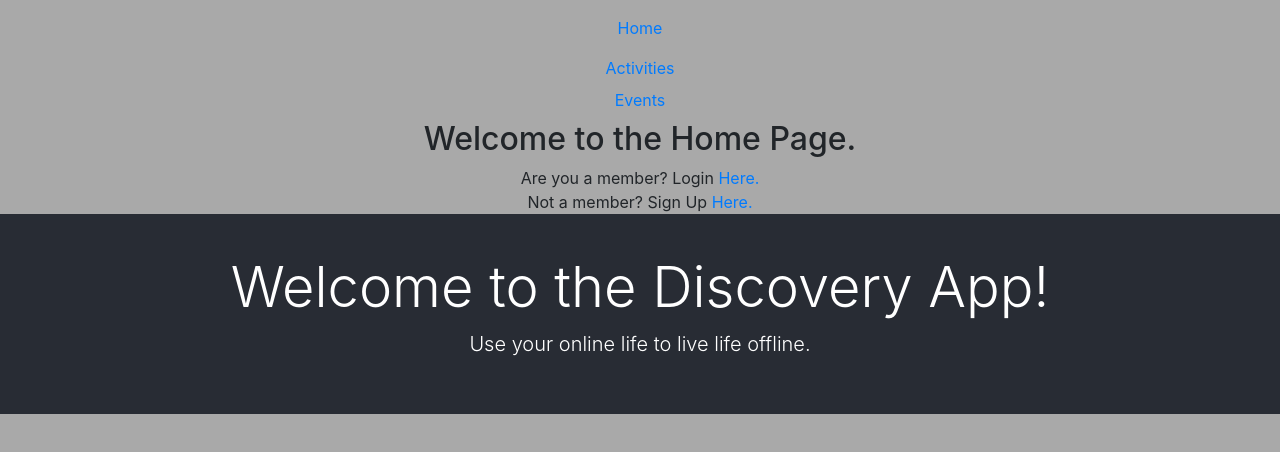
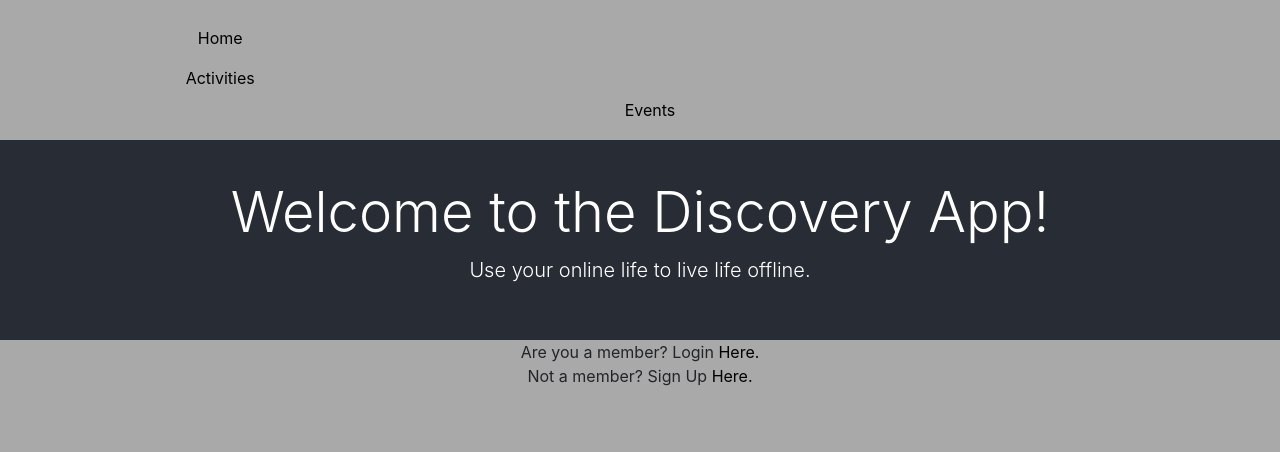
Before and after one commit to dgill45/discovery_app_fe, a React (Create React App) app: page / in a window 1280 px wide. Shown: the top 452 px of the page. Built offline with nearby package versions, Linux system fonts and the light colour scheme.

Commit message:
working out bugs

```diff
--- a/src/App.css
+++ b/src/App.css
@@ -39,8 +39,8 @@ body {
   text-align: center;
   border: grey solid 1px;
   padding: 1rem;
-  width: 8em;
-  height: 12rem;
+  width: 10rem;
+  height: 20rem;
   display: inline-grid;
   margin: 1rem 2rem;
   box-shadow: 3px 4px #e04b52;
@@ -49,7 +49,7 @@ body {
 .card-container {
 
   width: 50em;
-  height: 18em;
+  height: 18rem;
   padding: 20px;
   justify-content: center;
   flex-direction: row;
@@ -59,12 +59,14 @@ body {
 .card-text{
   color: white;
 }
+
 a {
   margin:0%;
-  max-height: 20px;
+  max-height: 10px;
+  color: black;
 }
 .clicked {
-  height: 20px;
+  height: 30px;
 }
 
 .panel-container{
@@ -77,19 +79,25 @@ a {
   color: black;
 }
 
-.navbar {
-max-width: 90em;
+nav.navbar {
+  width: 100%;
 }
 
 .navbar-container{
-  max-width: 1200;
+  width: 100%;
   display: flex;
-  flex-direction: row;
   justify-content: center;
-  padding: 0;
-  margin: auto;
+  padding: 10px;
+  margin: auto 10px;
 }
 
 .nav-link-container{
   flex-direction: row;
+  width: 100%
 }
+
+.nav-link {
+  width: 30%;
+  flex-direction: row;
+  margin: 0;
+}
--- a/src/App.js
+++ b/src/App.js
@@ -37,10 +37,7 @@ function App() {
               </Route>
               </Switch>
         </Router>
-        <header className="App-header">
-        <h1 className="display-4">Welcome to the Discovery App!</h1>
-        <p className="lead">Use your online life to live life offline.</p>
-      </header>
+
     </div>
   );
 }
--- a/src/components/ActivitiesContainer.js
+++ b/src/components/ActivitiesContainer.js
@@ -24,6 +24,7 @@ function ActivitiesContainer(){
        return activities.map((activity) => (
         <ActivityCard key={activity.id}
           activity = {activity}
+          name = {activity.activity_name}
           deleteActivity={deleteActivity}
           updateActivity={updateActivity}
           />
@@ -80,6 +81,7 @@ function ActivitiesContainer(){
 
     return(
         <div className = 'activities-board-container'>
+          <h3>All Activities</h3>
             <div className = 'activities-card-container'>
                     { activities && populateActivities()}
                 </div>
--- a/src/components/ActivityCard.js
+++ b/src/components/ActivityCard.js
@@ -55,11 +55,11 @@ function ActivityCard({activity, deleteActivity, updateActivity, initialDelay}){
 
           <form onSubmit={handleUpdate}>
             <input name="name" value={newActivity.activity_name} onChange={handleChange} />
-            <button type="submit">Update Gym</button>
+            <button type="submit">Update Activity</button>
           </form>
         </>
       )}
-                 <button onClick={toggleEdit}>Edit</button>
+                 <button className = "clicked" onClick={toggleEdit}>Edit</button>
             </div>
 
     )
--- a/src/components/ActivityDetails.js
+++ b/src/components/ActivityDetails.js
@@ -10,7 +10,7 @@ function ActivityDetails(){
 
     // Show a particular activity
     useEffect(() =>{
-        fetch(BASE_URL + '/activities/' + id)
+        fetch(BASE_URL + 'activities/' + id)
         .then((res) => res.json())
         .then(activity => setActivity(activity))
 
@@ -25,9 +25,10 @@ function ActivityDetails(){
         <div className = 'panel-container'>
             {activity && (
             <>
+            <h3>Activity Name: {activity.activity_name}</h3>
                 <div className = "panel">
                     <div className = "panel-body">
-                            <h3>{activity}</h3>
+                            <h3>Add an Event</h3>
                     </div>
 
                 </div>
--- a/src/components/ActivityForm.js
+++ b/src/components/ActivityForm.js
@@ -1,6 +1,6 @@
 import React, {useState} from 'react'
 
-function EventForm({activities, createActivity}){
+function ActivityForm({ createActivity}){
 
     const [newActivity, setNewActivity] = useState({
         activity_name:  "",
@@ -40,4 +40,4 @@ function EventForm({activities, createActivity}){
     )
 }
 
-export default EventForm;
+export default ActivityForm;
--- a/src/components/Home.js
+++ b/src/components/Home.js
@@ -11,9 +11,10 @@ function Home(){
 
 
         <div>
-            <h2>
-                Welcome to the Home Page.
-            </h2>
+           <header className="App-header">
+                <h1 className="display-4">Welcome to the Discovery App!</h1>
+                <p className="lead">Use your online life to live life offline.</p>
+            </header>
             Are you a member?
             Login <Link to = {`/login`}> Here.</Link><br />
             Not a member?  Sign Up<Link to = {'/signup'} > Here.</Link>
--- a/src/components/Login.js
+++ b/src/components/Login.js
@@ -24,6 +24,7 @@ function Login({ onLogin }) {
           value={username}
           onChange={(e) => setUsername(e.target.value)}
         />
+        <h3>Enter Username Here</h3>
         <button type="submit">Login</button>
       </form>
     );
```
